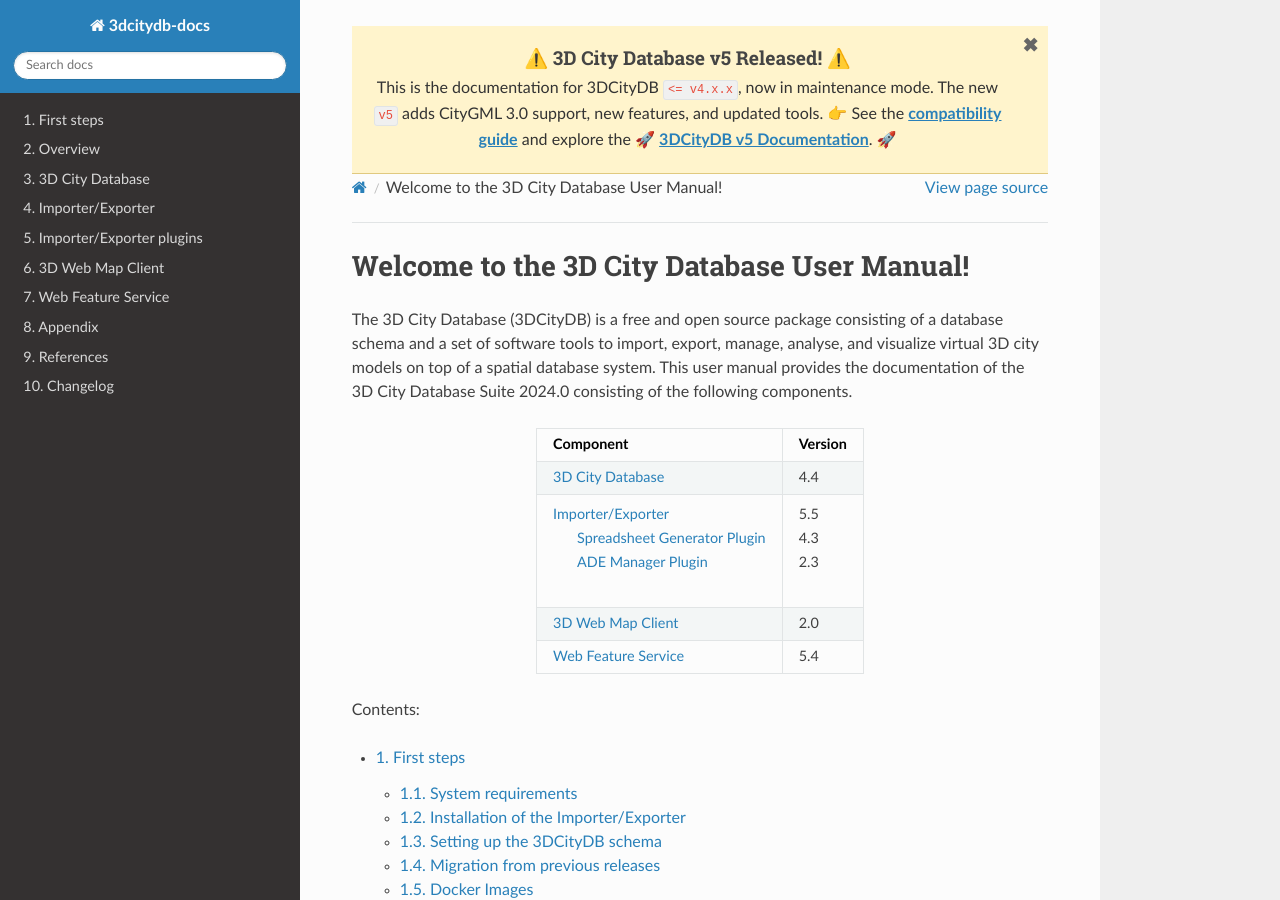
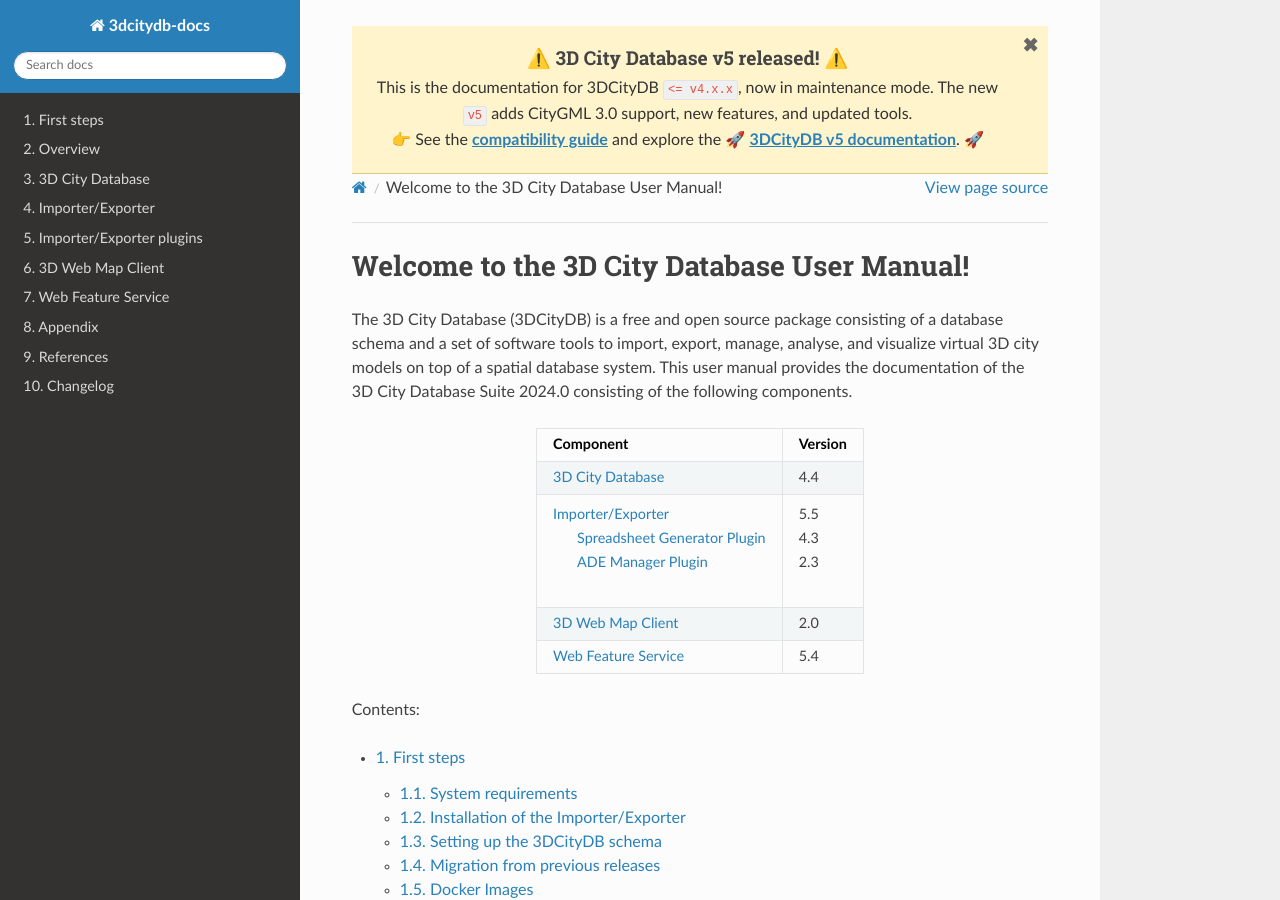
Before and after one commit to 3dcitydb/3dcitydb-docs, a Sphinx documentation site: the page built from source/index.rst, in a window 1280 px wide and 900 px high. Built offline with Sphinx 7.4.7 and the Read the Docs theme 3.1.0, drawn with Linux system fonts in a browser that asks for light colours.

Commit message:
formatting

```diff
--- a/source/_templates/layout.html
+++ b/source/_templates/layout.html
@@ -53,12 +53,12 @@
 {% block content %}
   <div id="docs-notice" style="display:none;">
     <span class="close-btn" onclick="dismissNotice()">✖</span>
-    <h2>⚠️   3D City Database v5 Released!   ⚠️</h2>
+    <h2>⚠️   3D City Database v5 released!   ⚠️</h2>
     <p>
       This is the documentation for 3DCityDB <code>&lt;= v4.x.x</code>, now in maintenance mode.
       The new <code>v5</code> adds CityGML 3.0 support, new features, and updated tools.
-      👉 See the <a href="https://docs.3dcitydb.net/compatibility/">compatibility guide</a> and explore the
-      🚀   <a href="https://docs.3dcitydb.net/">3DCityDB v5 Documentation</a>.   🚀
+      <br>👉 See the <a href="https://docs.3dcitydb.net/compatibility/">compatibility guide</a> and explore the
+      🚀   <a href="https://docs.3dcitydb.net/">3DCityDB v5 documentation</a>.   🚀
     </p>
   </div>
 
```
